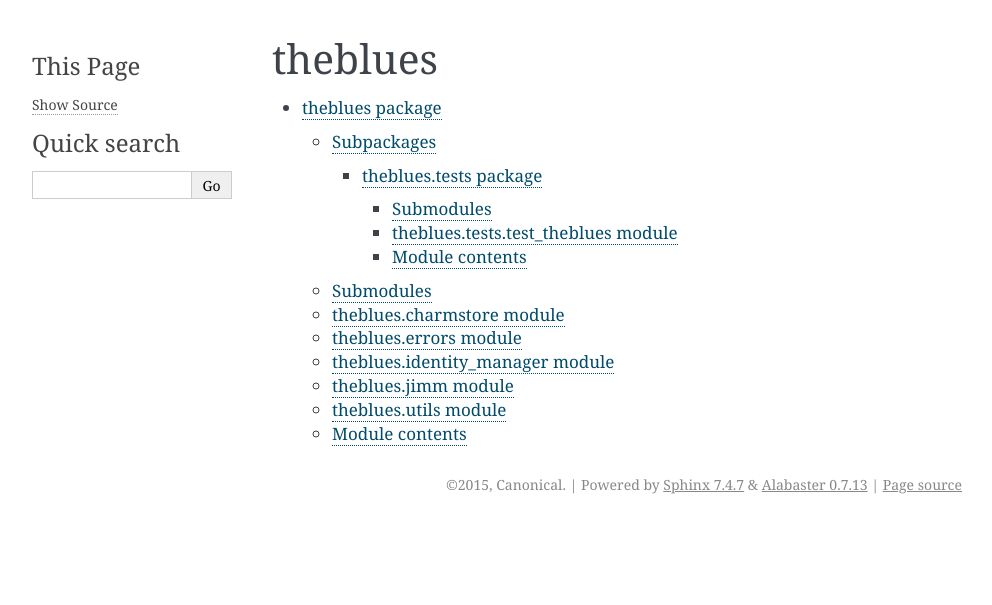
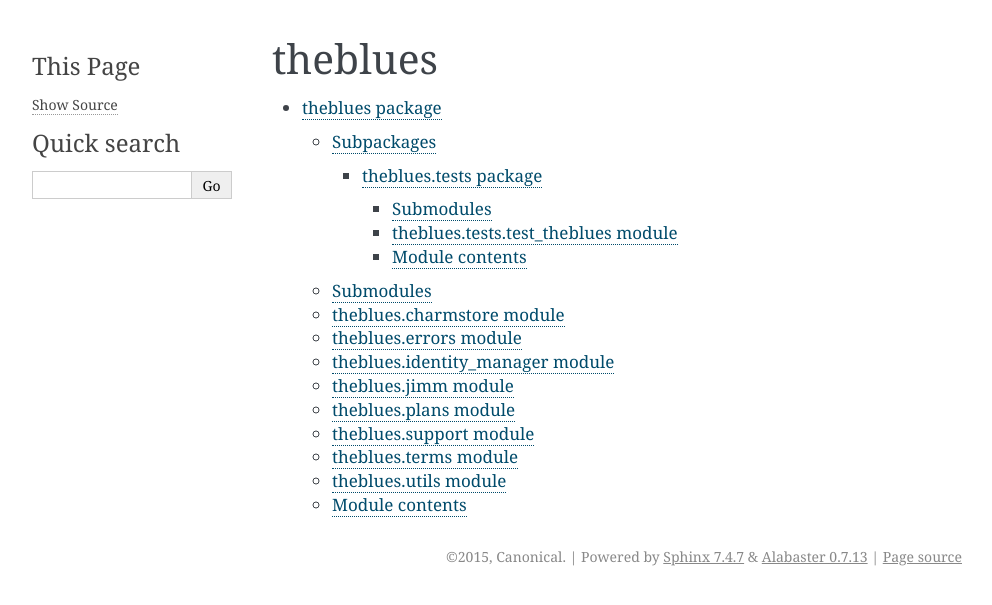
Before and after one commit to juju/theblues, a Sphinx documentation site: the page built from docs/modules.rst, in a window 1280 px wide. Shown: the top 605 px of the page, without its empty margins (148-1140 px from the left). Built offline with Sphinx 7.4.7, drawn with Linux system fonts in a browser that asks for light colours.

```diff
--- a/HACKING.rst
+++ b/HACKING.rst
@@ -104,7 +104,7 @@ lint.  Running the command without the variable will cause lint to prevent the
 command from succeeding if your branch does not lint.
 
 Read more about hooks and how to install them `here
-<http://www.git-scm.com/book/en/v2/Customizing-Git-Git-Hooks>`_. Please note that
+<https://www.git-scm.com/book/en/v2/Customizing-Git-Git-Hooks>`_. Please note that
 this will only work in environments where the app can build and run.  Since the
 application will not run in OS X, you will have to run your push or commit from
 vagrant instead.
--- a/dev-requirements.txt
+++ b/dev-requirements.txt
@@ -2,5 +2,5 @@ docutils==0.12
 Jinja2==2.7.3
 MarkupSafe==0.23
 Pygments==2.0.2
-Sphinx==1.3.1
+Sphinx==1.4.9
 bumpversion>=0.5.3
--- a/docs/theblues.rst
+++ b/docs/theblues.rst
@@ -36,9 +36,33 @@ theblues.identity_manager module
     :show-inheritance:
 
 theblues.jimm module
--------------------
+--------------------
 
 .. automodule:: theblues.jimm
+    :members:
+    :undoc-members:
+    :show-inheritance:
+
+theblues.plans module
+---------------------
+
+.. automodule:: theblues.plans
+    :members:
+    :undoc-members:
+    :show-inheritance:
+
+theblues.support module
+-----------------------
+
+.. automodule:: theblues.support
+    :members:
+    :undoc-members:
+    :show-inheritance:
+
+theblues.terms module
+---------------------
+
+.. automodule:: theblues.terms
     :members:
     :undoc-members:
     :show-inheritance:
```
